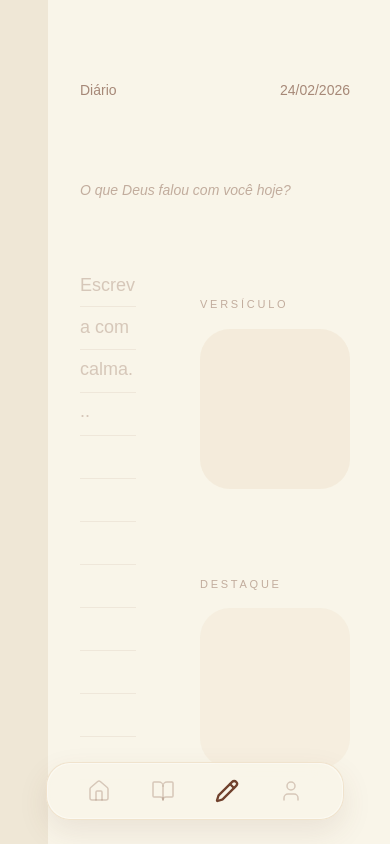
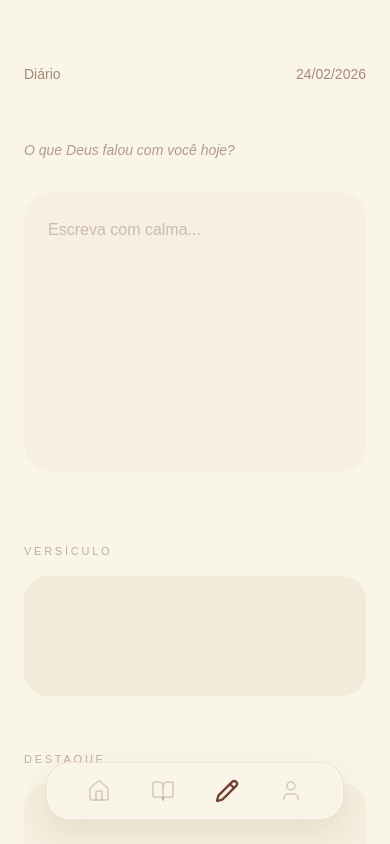
Before and after one commit to michelesannti/no-secreto, a Next.js app: page /diario in a window 390 px wide. Shown: the top 844 px of the page. Built offline with nearby package versions, Linux system fonts and the light colour scheme.

Commit message:
diario mobile premium vertical

```diff
--- a/app/(app)/diario/page.tsx
+++ b/app/(app)/diario/page.tsx
@@ -2,70 +2,51 @@ export default function DiarioPage() {
   const today = new Date().toLocaleDateString("pt-BR");
 
   return (
-    <div className="relative min-h-screen bg-[#f9f5e9] text-[#70412d]">
+    <div className="min-h-screen bg-[#f9f5e9] text-[#70412d] px-6 pt-16 pb-32">
 
-      {/* Margem tipo encadernação */}
-      <div className="absolute left-0 top-0 bottom-0 w-12 bg-[#efe7d6]" />
-
-      <div className="pl-20 pr-10 pt-20 pb-32">
-
-        {/* Header mais sutil */}
-        <div className="flex justify-between items-center mb-20 opacity-60 text-sm">
+      {/* Header */}
+      <div className="flex justify-between items-center mb-14 opacity-60 text-sm">
         <span>Diário</span>
         <span>{today}</span>
       </div>
 
-        {/* Pergunta quase invisível */}
-        <p className="italic text-sm opacity-40 mb-16 max-w-[240px]">
+      {/* Pergunta-direcionamento */}
+      <p className="text-sm italic opacity-50 mb-8">
         O que Deus falou com você hoje?
       </p>
 
-        <div className="flex gap-16">
-
-          {/* Escrita principal */}
-          <div className="flex-1 relative">
-
+      {/* Área principal de escrita */}
+      <div className="mb-16">
         <textarea
           placeholder="Escreva com calma..."
           className="
             w-full
-                h-[500px]
-                bg-transparent
+            min-h-[280px]
+            bg-[#efe7d6]/40
+            rounded-[28px]
+            p-6
             resize-none
             outline-none
-                text-lg
-                leading-[42px]
-                placeholder:text-[#70412d]/25
+            text-base
+            leading-7
+            placeholder:text-[#70412d]/30
           "
         />
-
-            {/* Linhas mais naturais */}
-            <div className="absolute inset-0 pointer-events-none">
-              {[...Array(12)].map((_, i) => (
-                <div
-                  key={i}
-                  className="border-b border-[#70412d]/8"
-                  style={{ marginTop: "42px" }}
-                />
-              ))}
       </div>
 
-          </div>
-
-          {/* Coluna lateral mais solta */}
-          <div className="w-[150px] flex flex-col gap-20 pt-8">
-
-            <div>
+      {/* Versículo */}
+      <div className="mb-12">
         <p className="text-[11px] tracking-[0.25em] opacity-40 mb-4">
           VERSÍCULO
         </p>
+
         <textarea
           className="
             w-full
-                  h-[160px]
-                  bg-[#e9d5bb]/30
-                  rounded-[30px]
-                  p-6
+            min-h-[120px]
+            bg-[#e9d5bb]/35
+            rounded-[24px]
+            p-5
             resize-none
             outline-none
             text-sm
@@ -74,17 +55,19 @@ export default function DiarioPage() {
         />
       </div>
 
+      {/* Destaque */}
       <div>
         <p className="text-[11px] tracking-[0.25em] opacity-40 mb-4">
           DESTAQUE
         </p>
+
         <textarea
           className="
             w-full
-                  h-[160px]
-                  bg-[#e9d5bb]/22
-                  rounded-[30px]
-                  p-6
+            min-h-[120px]
+            bg-[#e9d5bb]/25
+            rounded-[24px]
+            p-5
             resize-none
             outline-none
             text-sm
@@ -94,10 +77,5 @@ export default function DiarioPage() {
       </div>
 
     </div>
-
-        </div>
-
-      </div>
-    </div>
   );
 }
```
Lines whose indentation alone changed are shown as unchanged.
